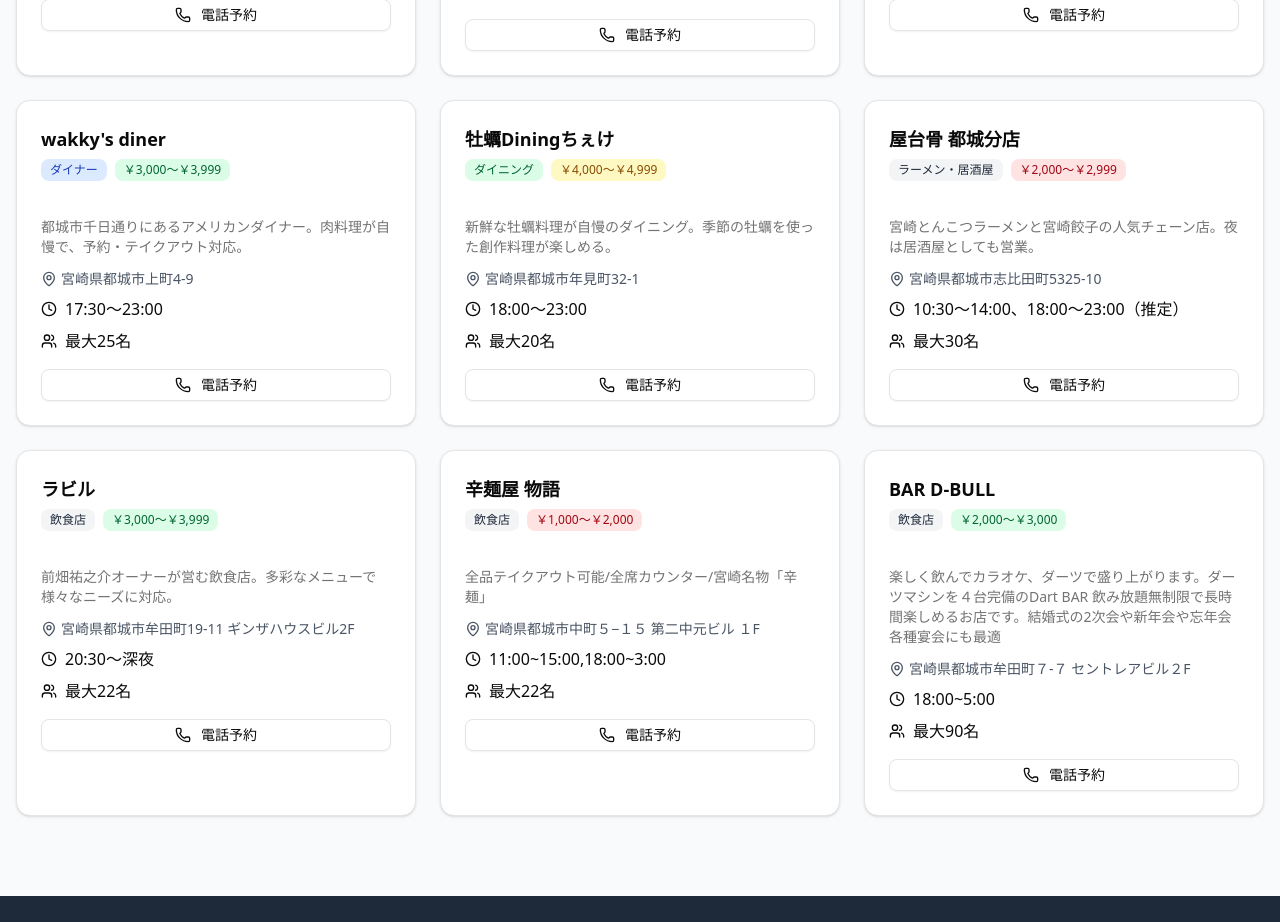
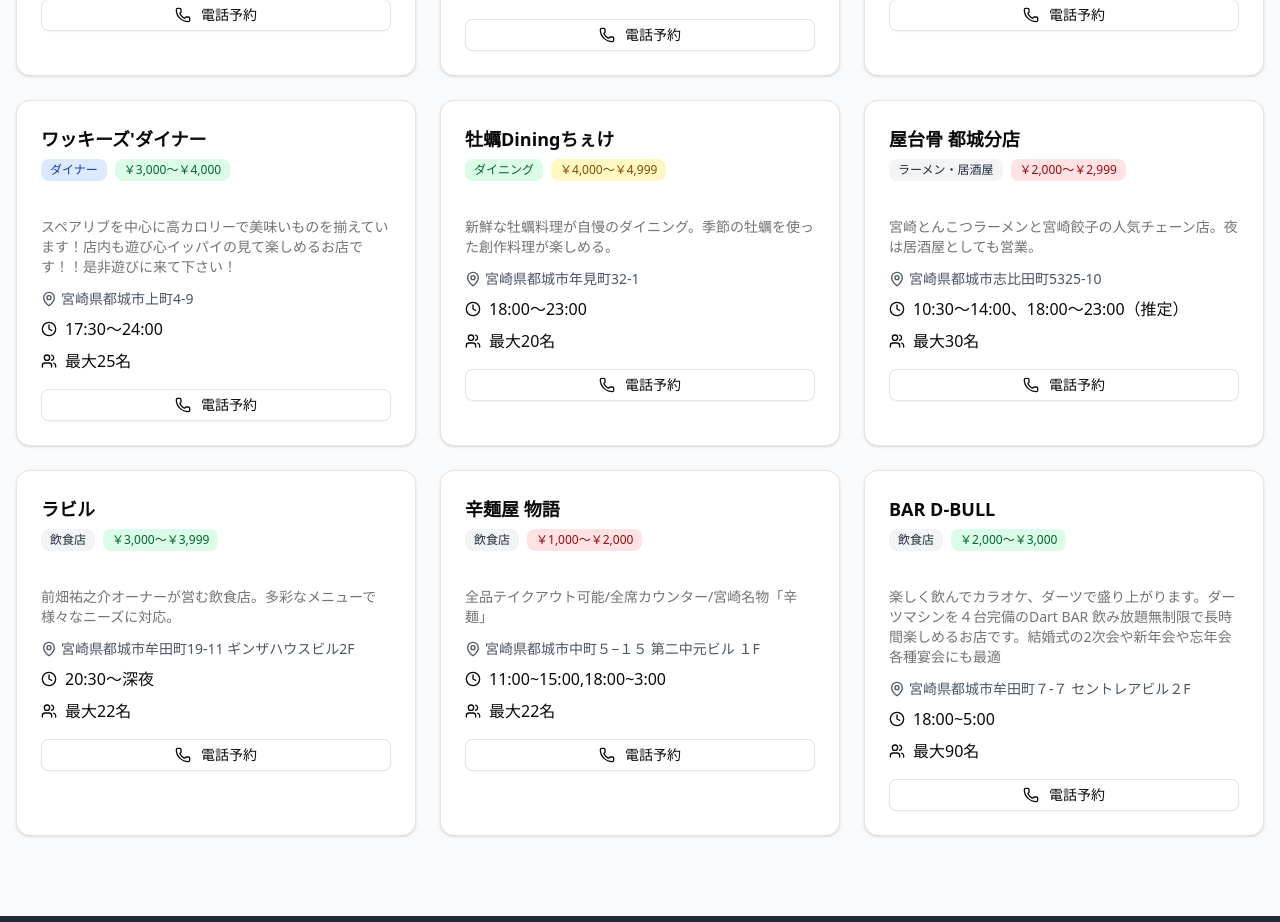
Before and after one commit to OfficePlata/shusei-miyakonojo-map, a React (Vite) app: page / in a window 1280 px wide. Shown: the part 1720-2642 px from the top of the page. Built offline with nearby package versions, Linux system fonts and the light colour scheme.

Commit message:
Update restaurants.js

```diff
--- a/src/data/restaurants.js
+++ b/src/data/restaurants.js
@@ -262,18 +262,18 @@ export const restaurants = [
 },
 {
   id: 15,
-  name: "wakky's diner",
+  name: "ワッキーズ'ダイナー",
   genre: "ダイナー",
-  description: "都城市千日通りにあるアメリカンダイナー。肉料理が自慢で、予約・テイクアウト対応。",
+  description: "スペアリブを中心に高カロリーで美味いものを揃えています！店内も遊び心イッパイの見て楽しめるお店です！！是非遊びに来て下さい！",
   address: "宮崎県都城市上町4-9",
   latitude: 31.7238359,
   longitude: 131.0590049,
   phoneNumber: "0986-77-7206",
-  openingHours: "17:30～23:00",
+  openingHours: "17:30～24:00",
   closingDay: "月曜日",
-  priceRangeDinner: "￥3,000～￥3,999",
+  priceRangeDinner: "￥3,000～￥4,000",
   capacity: 25,
-  imageUrl: "https://lh3.googleusercontent.com/gps-cs-s/AC9h4nqcSsl1FKRjzoBe1TBKhirEDw_NMWqN9Ockd4M4uIl2rTYbuWOn9YrkEthEfesOnKfw7v55RdmXyWnfPy0SG6RCXchUbvFYrnvhh3V53ahiq8NASDGdHv601qNkbK1JN9QNMRjHgZGJsDPi=w408-h544-k-no",
+  imageUrl: "https://storage.shusei-id.com/stores/5c152bf3-f430-4b9d-b9cf-fcc42a559f44/e10364dc-f8d6-4349-8832-2976658e3efb.webp",
   rating: 3.60,
   station: "西都城駅",
   walkTime: "徒歩6分",
```
